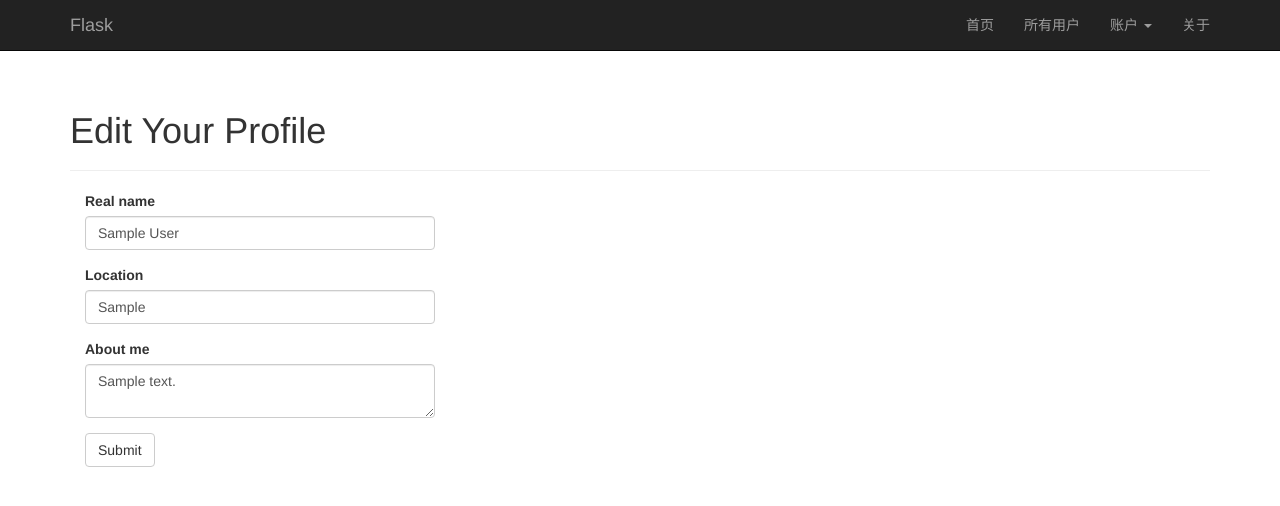
After one commit to asholejason/FlaskWebPractice, a Flask app: page /edit-profile in a window 1280 px wide. The commit adds this page. Shown: the top 506 px of the page. Run offline with Flask 2, Linux system fonts and the light colour scheme; a user stored in the database is signed in; tables that the repository leaves empty hold one stand-in row (values such as "Sample post"); some libraries are stand-ins or nearby versions.

Commit message:
add 1-10

```diff
--- a/app/__init__.py
+++ b/app/__init__.py
@@ -1,10 +1,11 @@
-from flask import Flask, render_template
+from flask import Flask
 from flask_bootstrap import Bootstrap
 from flask_mail import Mail
 from flask_moment import Moment
 from flask_sqlalchemy import SQLAlchemy
+from flask_login import LoginManager
 from config import config
-from flask_login import LoginManager
+
 
 bootstrap = Bootstrap()
 mail = Mail()
@@ -15,6 +16,7 @@ db = SQLAlchemy()
 login_manager = LoginManager()
 login_manager.session_protection = 'strong'
 login_manager.login_view = 'auth.login'
+
 
 
 def create_app(config_name):
--- a/app/auth/views.py
+++ b/app/auth/views.py
@@ -62,12 +62,13 @@ def confirm(token):
 
 @auth.before_app_request
 def before_request():
-    if current_user.is_authenticated \
-            and not current_user.confirmed \
+    if current_user.is_authenticated:
+        current_user.ping()
+        if not current_user.confirmed \
             and request.endpoint \
             and request.endpoint[:5] != 'auth.' \
-            and request.endpoint != 'static':
-        return redirect(url_for('auth.unconfirmed'))
+                and request.endpoint != 'static':
+            return redirect(url_for('auth.unconfirmed'))
 
 
 @auth.route('/unconfirmed')
--- a/app/main/__init__.py
+++ b/app/main/__init__.py
@@ -1,6 +1,11 @@
 from flask import Blueprint
-
+from app.models import Permission
 
 main = Blueprint('main', __name__)
 
+
+@main.app_context_processor
+def inject_permissions():
+    return dict(Permission=Permission)
+
 from . import views, errors
--- a/app/main/forms.py
+++ b/app/main/forms.py
@@ -1,8 +1,49 @@
 from flask_wtf import Form
-from wtforms import StringField, SubmitField
-from wtforms.validators import DataRequired
+from wtforms import StringField, SubmitField, TextAreaField, BooleanField, SelectField
+from wtforms.validators import DataRequired, Length, Email, Regexp, ValidationError
+from app.models import Role, User
 
 
 class NameForm(Form):
     name = StringField('What is your name?', validators=[DataRequired()])
     submit = SubmitField('Submit')
+
+
+class EditProfileForm(Form):
+    name = StringField('Real name', validators=[Length(0, 64)])
+    location = StringField('Location', validators=[Length(0,64)])
+    about_me = TextAreaField('About me')
+    submit = SubmitField('Submit')
+
+
+class EditProfileAdminForm(Form):
+    email = StringField('Email', validators=[DataRequired(), Length(1, 64),
+                                             Email()])
+    username = StringField('Username', validators=[
+        DataRequired(), Length(1, 64),
+        Regexp('^[A-Za-z][A-Za-z0-9_.]*$', 0,
+               'Usernames must have only letters, '
+               'numbers, dots or underscores')])
+
+    confirmed = BooleanField('Confirmed')
+    role = SelectField('Role', coerce=int)
+    name = StringField('Real name', validators=[Length(0, 64)])
+    location = StringField('Location', validators=[Length(0, 64)])
+    about_me = TextAreaField('About me')
+    submit = SubmitField('Submit')
+
+    def __init__(self, user, *args, **kwargs):
+        super(EditProfileAdminForm, self).__init__(*args, **kwargs)
+        self.role.choices = [(role.id, role.name)
+                             for role in Role.query.order_by(Role.name).all()]
+        self.user = user
+
+    def validate_email(self, field):
+        if field.data != self.user.email and \
+                User.query.filter_by(email=field.data).first():
+            raise ValidationError('Email already registered.')
+
+    def validate_username(self, field):
+        if field.data != self.user.username and \
+                User.query.filter_by(username=field.data).first():
+            raise ValidationError('Username already in use.')
--- a/app/main/views.py
+++ b/app/main/views.py
@@ -1,8 +1,11 @@
 from datetime import datetime
-from flask import render_template, session
+from flask import render_template, session, abort, redirect, flash, url_for, request, current_app
 from . import main
-from ..models import User
-from flask_login import login_required
+from ..models import User, Role
+from flask_login import login_required, current_user
+from .forms import EditProfileForm, EditProfileAdminForm
+from app import db
+from app.decorators import admin_required
 
 
 @main.route('/', methods=['GET', 'POST'])
@@ -13,10 +16,10 @@ def index():
                            known=session.get('known'))
 
 
-@main.route('/user', methods=['GET', 'POST'])
-def user():
+@main.route('/userinfo', methods=['GET', 'POST'])
+def userinfo():
     users = User.query.all()
-    return render_template('user.html', users=users)
+    return render_template('userinfo.html', users=users)
 
 
 @main.route('/about')
@@ -28,3 +31,56 @@ def about():
 @login_required
 def secret():
     return "Only authenticated users are allowed!"
+
+
+@main.route('/user/<username>')
+def user(username):
+    user = User.query.filter_by(username=username).first()
+    if user is None:
+        abort(404)
+    return render_template('user.html', user=user)
+
+
+@main.route('/edit-profile', methods=['GET', 'POST'])
+@login_required
+def edit_profile():
+    form = EditProfileForm()
+    if form.validate_on_submit():
+        current_user.name = form.name.data
+        current_user.location = form.location.data
+        current_user.about_me = form.about_me.data
+        db.session.add(current_user)
+        flash('Your profile has been updated.')
+        return redirect(url_for('.user', username=current_user.username))
+    form.name.data = current_user.name
+    form.location.data = current_user.location
+    form.about_me.data = current_user.about_me
+    return render_template('edit_profile.html', form=form)
+
+
+@main.route('/edit_profile/<int:id>', methods=['GET', 'POST'])
+@login_required
+@admin_required
+def edit_profile_admin(id):
+    user = User.query.get_or_404(id)
+    form = EditProfileAdminForm(user=user)
+    if form.validate_on_submit():
+        user.email = form.email.data
+        user.username = form.username.data
+        user.confirmed = form.confirmed.data
+        user.role = Role.query.get(form.role.data)
+        user.name = form.name.data
+        user.location = form.location.data
+        user.about_me = form.about_me.data
+        db.session.add(user)
+        db.session.commit()
+        flash('The profile has been updated.')
+        return redirect(url_for('.user', username=user.username))
+    form.email.data = user.email
+    form.username.data = user.username
+    form.confirmed.data = user.confirmed
+    form.role.data = user.role_id
+    form.name.data = user.name
+    form.location.data = user.location
+    form.about_me.data = user.about_me
+    return render_template('edit_profile.html', form=form, user=user)
--- a/app/templates/about.html
+++ b/app/templates/about.html
@@ -4,11 +4,11 @@
 
 {% block page_content %}
 <div class="page-header">
-    <h1>About Flask</h1>
+    <h1>关于Flask</h1>
 </div>
 
 <div>
-    <p>This is <strong>Flask's about page.</strong></p>
+    <p>This is <strong>Flask's about page</strong></p>
     <p>Here's a picture of Flask!</p>
 
     <img src="{{ url_for('static', filename='images/logo-flask.png') }}" alt="a rango picture" />
--- a/app/templates/base.html
+++ b/app/templates/base.html
@@ -31,18 +31,26 @@
 
         <div class="navbar-collapse collapse">
             <ul class="nav navbar-nav navbar-right">
-            {% if current_user.is_authenticated %}
-                <li><a href="{{ url_for('main.index') }}">Home</a></li>
-                <li><a href="{{ url_for('main.user') }}">User</a></li>
-                <li><a href="{{ url_for('auth.logout') }}">Logout</a></li>
-                <li><a href="{{ url_for('auth.change_password') }}">ChangePassword</a></li>
-                <li><a href="{{ url_for('auth.reset_password') }}">ResetPassword</a></li>
-                <li><a href="{{ url_for('main.secret') }}">Secret</a></li>
-            {% else %}
-                <li><a href="{{ url_for('auth.login') }}">Login</a></li>
-                <li><a href="{{ url_for('auth.register') }}">Register</a></li>
-            {% endif %}
-                <li><a href="{{ url_for('main.about') }}">About</a></li>
+            <li><a href="{{ url_for('main.index') }}">首页</a></li>
+            <li><a href="{{ url_for('main.userinfo') }}">所有用户</a></li>
+            <li class="dropdown">
+                <a href="#" class="dropdown-toggle" data-toggle="dropdown">
+					账户
+					<b class="caret"></b>
+                </a>
+                <ul class="dropdown-menu">
+                {% if current_user.is_authenticated %}
+                    <li><a href="{{ url_for('main.user', username=current_user.username) }}">用户配置</a></li>
+                    <li><a href="{{ url_for('auth.change_password') }}">修改密码</a></li>
+                    <li><a href="{{ url_for('auth.reset_password') }}">重置密码</a></li>
+                    <li><a href="{{ url_for('auth.logout') }}">登出</a></li>
+                {% else %}
+                    <li><a href="{{ url_for('auth.login') }}">登陆</a></li>
+                    <li><a href="{{ url_for('auth.register') }}">注册</a></li>
+                {% endif %}
+                    </ul>
+            </li>
+                <li><a href="{{ url_for('main.about') }}">关于</a></li>
             </ul>
         </div>
     </div>
--- /dev/null
+++ b/app/templates/edit_profile.html
@@ -0,0 +1,13 @@
+{% extends "base.html" %}
+{% import "bootstrap/wtf.html" as wtf %}
+
+{% block title %}Flasky - Edit Profile{% endblock %}
+
+{% block page_content %}
+<div class="page-header">
+    <h1>Edit Your Profile</h1>
+</div>
+<div class="col-md-4">
+    {{ wtf.quick_form(form) }}
+</div>
+{% endblock %}
--- a/app/templates/index.html
+++ b/app/templates/index.html
@@ -6,11 +6,11 @@
 {% block page_content %}
 <div class="page-header">
     <h1>
-        Hello,
+        你好,
     {% if current_user.is_authenticated %}
         {{ current_user.username }}
     {% else %}
-        Stranger
+        陌生人
     {% endif %}!
     </h1>
 
--- a/config.py
+++ b/config.py
@@ -2,7 +2,6 @@ import os
 
 
 BASEDIR = os.path.abspath(os.path.dirname(__file__))
-
 
 class Config:
     CSRF_ENABLED = True
@@ -10,9 +9,7 @@ class Config:
                  'ao%$%^xghy5uabzpyo1fo=5jlb6btw8i%nmf1&+fpe-zfnr+_+'
     SQLALCHEMY_COMMIT_ON_TEARDOWN = True
     FLASKY_MAIL_SUBJECT_PREFIX = '[Flasky]'
-    # FLASKY_MAIL_SENDER = os.environ.get('FLASKY_MAIL_SENDER')
     FLASKY_MAIL_SENDER = os.environ.get('FLASKY_MAIL_SENDER')
-    # FLASKY_ADMIN = os.environ.get('FLASKY_ADMIN')
     FLASKY_ADMIN = os.environ.get('FLASKY_ADMIN')
 
     SQLALCHEMY_TRACK_MODIFICATIONS = True
```
Also changed, not shown: app/decorators.py (added, +19 -0 lines), app/models.py (+74 -5 lines), app/templates/user.html (+27 -20 lines), app/templates/userinfo.html (added, +29 -0 lines), migrations/versions/6aa25c5eacd6_.py (added, +52 -0 lines), migrations/versions/eecc557fa194_.py (added, +36 -0 lines), test/test_user_model.py (+11 -1 lines).
